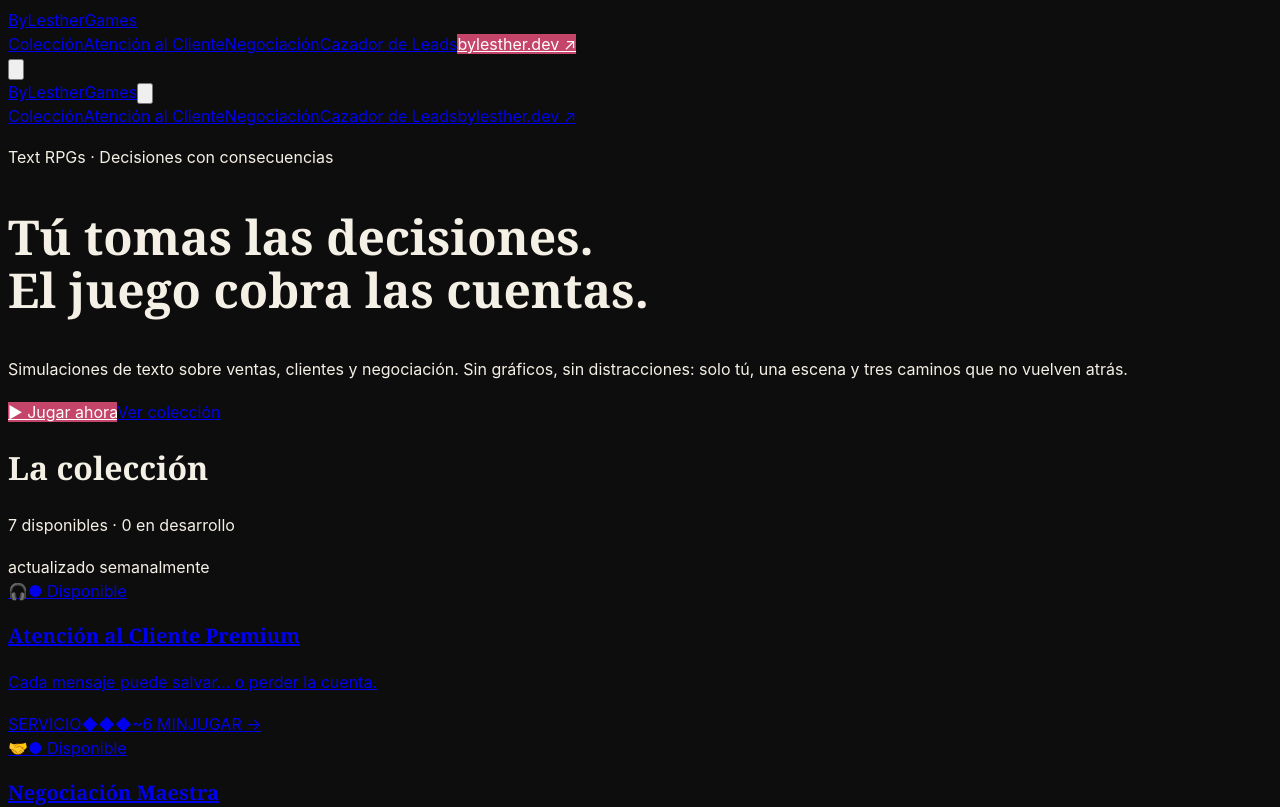
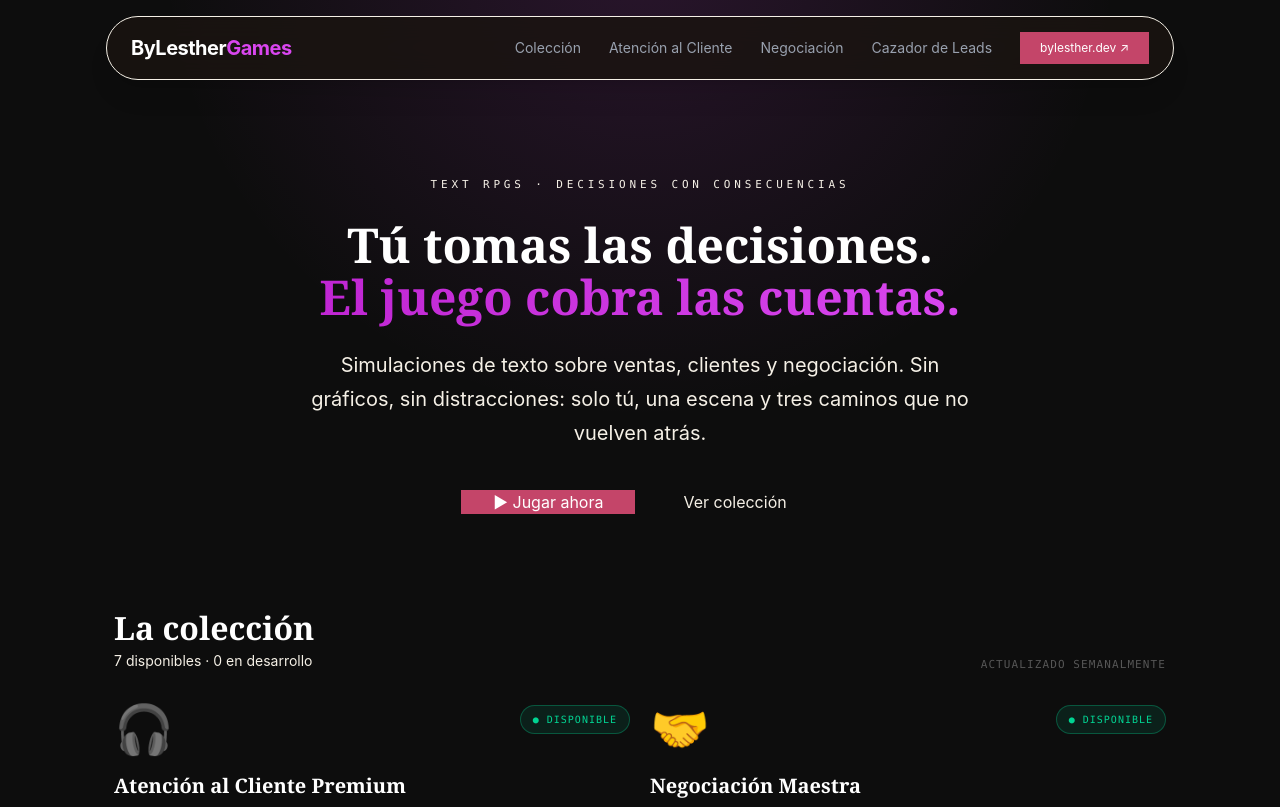
Before and after one commit to bylestherdev/games, a Next.js app: page / in a window 1280 px wide. Shown: the top 807 px of the page. Built offline with nearby package versions, Linux system fonts and the light colour scheme.

Commit message:
fix: build tailwindglobals y tsconfig para Vercel

```diff
--- a/src/app/globals.css
+++ b/src/app/globals.css
@@ -1,3 +1,5 @@
+@import "tailwindcss";
+
 /* =========================================
    RAÍZ: Sistema Visual Bylesther - Enfoque Negociación
    ========================================= */
@@ -30,23 +32,23 @@
   --bg-warm: #3d271f;
 
   /* Colores con propósito de negociación */
-  --negotiation-warm: #c44569;      /* Rubí - Ofrecer / Apertura */
-  --negotiation-cool: #2a6d9c;      /* Zafiro - Contraoferta / Estrategia */
-  --negotiation-gold: #d4a853;      /* Oro - Cierre / Ganancia */
-  --negotiation-neutral: #50565f;   /* Gris Pizarra - Neutral / Cerrar */
+  --negotiation-warm: #c44569;      /* Rubí - Ofrecer */
+  --negotiation-cool: #2a6d9c;      /* Zafiro - Contraoferta */
+  --negotiation-gold: #d4a853;      /* Oro - Cierre */
+  --negotiation-neutral: #50565f;   /* Gris Pizarra - Neutral */
 
   --text-primary: #f5f0e6;
   --text-secondary: #a69581;
   --text-mute: #6b5b51;
   --border-subtle: #3d3539;
 
-  /* Gradientes temáticos (no kinetic genérico) */
+  /* Gradientes temáticos */
   --grad-warm-cool: linear-gradient(135deg, #c44569 0%, #2a6d9c 100%);
   --grad-warm-gold: linear-gradient(135deg, #c44569 0%, #d4a853 50%, #2a6d9c 100%);
   --grad-card: radial-gradient(at 30% 20%, #2d2a3a, #1a1a1f);
   --grad-accent: linear-gradient(180deg, #e8d5b6 0%, #c44569 100%);
 
-  /* Sombras sutiles, no planas */
+  /* Sombras sutiles */
   --shadow-soft: 0 2px 8px rgba(0, 0, 0, 0.3);
   --shadow-card: 0 4px 6px -1px rgba(0, 0, 0, 0.3);
   --shadow-inset: inset 0 1px 0 rgba(255, 255, 255, 0.05);
@@ -106,7 +108,7 @@ body {
 *:focus-visible {
   outline: 2px solid var(--negotiation-gold);
   outline-offset: 4px;
-  border-radius: var(--radius, 0.5rem);
+  border-radius: 0.5rem;
 }
 
 /* =========================================
@@ -129,11 +131,8 @@ p { line-height: var(--relaxed-leading); display: block; }
 .code { font-family: var(--font-mono); font-feature-settings: "liga" on; }
 
 /* =========================================
-   ESTRUCTURA: MENOS CARDS, MÁS SUSTANCIA
+   ESTRUCTURA: MENOR CARDS, MÁS SUSTANCIA
    ========================================= */
-/* Removed excessive card wrappers - using semantic structure instead */
-
-/* Card base - solo donde realmente necesario */
 .card {
   background: var(--bg-card);
   border: 1px solid var(--border-subtle);
@@ -141,13 +140,12 @@ p { line-height: var(--relaxed-leading); display: block; }
   padding: var(--card-padding);
   box-shadow: var(--shadow-card);
   transition: var(--transition-base);
-  display: flex;
-  flex-direction: column;
 }
 
 .card:hover {
   border-color: var(--negotiation-warm);
   transform: translateY(-2px);
+  box-shadow: 0 16px 32px rgba(0, 0, 0, 0.5);
 }
 
 .card:active {
@@ -155,17 +153,9 @@ p { line-height: var(--relaxed-leading); display: block; }
 }
 
 /* Hero section - textos alineados a la izquierda */
-.hero-text {
-  text-align: left !important;
-}
+.game-body .intro { text-align: left; }
 
-.hero-text h1 { text-align: left; }
-.hero-text p { text-align: left; }
-.hero-text .lead { text-align: left; }
-
-/* =========================================
-   BOTONES CON SIGNIFICADO NEGOCIACIÓN
-   ========================================= */
+/* BOTONES CON SIGNIFICADO NEGOCIACIÓN */
 .btn {
   display: inline-flex;
   align-items: center;
@@ -182,7 +172,6 @@ p { line-height: var(--relaxed-leading); display: block; }
   cursor: pointer;
   transition: var(--transition-base);
   user-select: none;
-  font-family: inherit;
 }
 
 .btn:hover {
@@ -199,7 +188,7 @@ p { line-height: var(--relaxed-leading); display: block; }
   background: #4a3228;
 }
 
-/* Variantes temáticas de negociación */
+/* Variantes temáticas */
 .btn-primary {
   background: var(--negotiation-warm);
   border-color: var(--negotiation-warm);
@@ -253,7 +242,6 @@ p { line-height: var(--relaxed-leading); display: block; }
   margin-bottom: var(--subsection-gap);
 }
 
-/* Progress bar con paleta negociación */
 .progress-bar {
   width: 100%;
   height: 0.5rem;
@@ -281,7 +269,7 @@ p { line-height: var(--relaxed-leading); display: block; }
   font-size: 0.65rem;
   font-weight: 600;
   text-transform: uppercase;
-  letter-spacing: 0.05em;
+  letter-spacing: 0.1em;
   border-radius: 9999px;
   margin-bottom: 1rem;
 }
@@ -301,7 +289,7 @@ p { line-height: var(--relaxed-leading); display: block; }
 
 .choice:hover {
   border-color: var(--negotiation-warm);
-  background: #352d34;
+  background: #30282f;
 }
 
 .choice:focus-visible {
```
